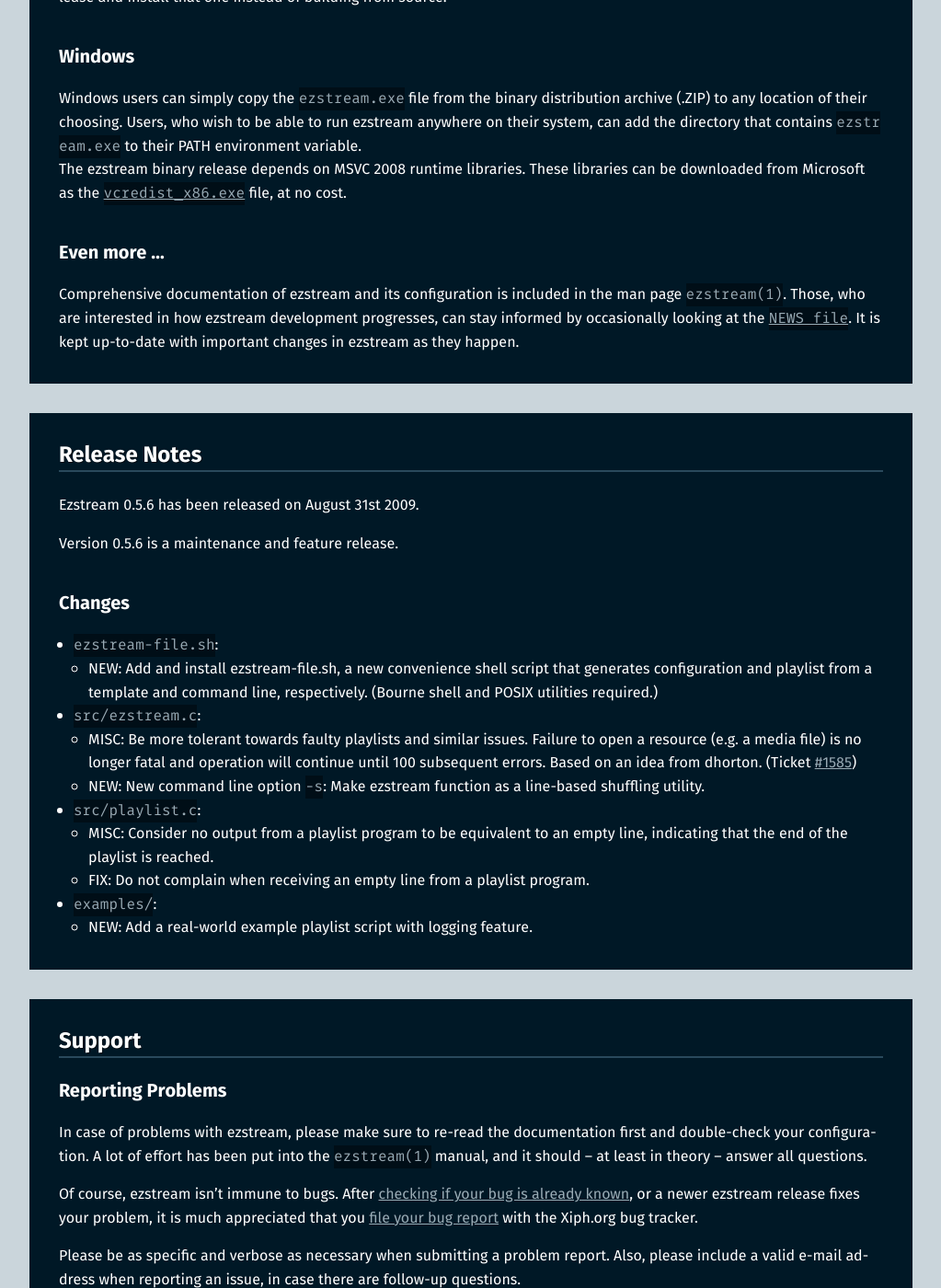
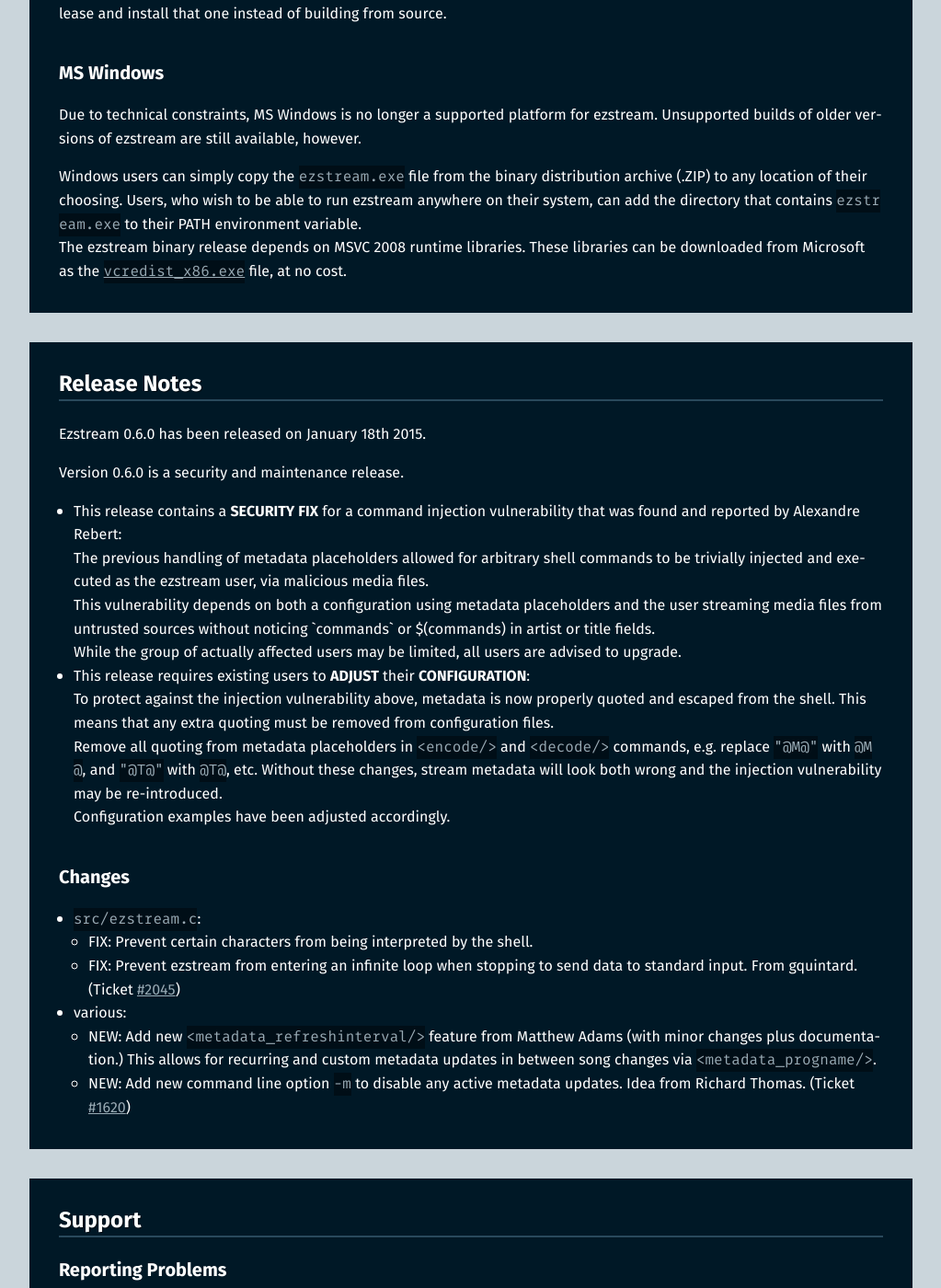
Before and after one commit to barionleg/Xipho, a Jekyll site: the page built from ezstream.md, in a window 1280 px wide and 1400 px high, scrolled down 1838 px. Shown: the whole window at 92% size, without its empty margins (128-1151 px from the left). Built offline with Jekyll 4.4.1, drawn with Linux system fonts in a browser that asks for light colours; some of the changed text lies outside the part shown.

Commit message:
Update for ezstream 0.6.0

```diff
--- a/ezstream.md
+++ b/ezstream.md
@@ -27,18 +27,20 @@ Ezstream is free software and licensed under the GNU General Public License.
 <div class="article" id="download" markdown="1">
 # Download
 
-## Latest version: 0.5.6
-[Changes](#changes)
+## Latest version: 0.6.0
 
 - Source .tar.gz (all platforms)
-  - [ezstream-0.5.6.tar.gz](http://downloads.xiph.org/releases/ezstream/ezstream-0.5.6.tar.gz)
-  - MD5: 1be68119d44fbe71454a901fa650a359
-- MS Windows binary (32bit)
-  - [ezstream-0.5.6-win32.zip](http://downloads.xiph.org/releases/ezstream/ezstream-0.5.6-win32.zip)
-  - MD5: 19c6f28c2de81e6e2fa3e0ed914e6696
+  - [ezstream-0.6.0.tar.gz](http://downloads.xiph.org/releases/ezstream/ezstream-0.6.0.tar.gz)
+  - SHA256: `f86eb8163b470c3acbc182b42406f08313f85187bd9017afb8b79b02f03635c9`
+
+## Older releases
 
 Older releases can be found at
 [downloads.xiph.org/releases/ezstream](http://downloads.xiph.org/releases/ezstream/).
+
+The last official build for MS Windows is available here:
+[ezstream-0.5.6-win32.zip](http://downloads.xiph.org/releases/ezstream/ezstream-0.5.6-win32.zip)
+(MD5: `19c6f28c2de81e6e2fa3e0ed914e6696`).
 </div>
 
 <div class="article" id="further-information" markdown="1">
@@ -71,7 +73,11 @@ It might be a good idea to check whether the operating system vendor
 provides a binary package of a recent ezstream release and install that
 one instead of building from source.
 
-## Windows
+## MS Windows
+
+Due to technical constraints, MS Windows is no longer a supported platform for
+ezstream. Unsupported builds of older versions of ezstream are still
+available, however.
 
 Windows users can simply copy the `ezstream.exe` file from the binary
 distribution archive (.ZIP) to any location of their choosing. Users, who wish
@@ -81,41 +87,55 @@ The ezstream binary release depends on MSVC 2008 runtime libraries.
 These libraries can be downloaded from Microsoft as the
 [`vcredist_x86.exe`](http://www.microsoft.com/DOWNLOADS/details.aspx?familyid=A5C84275-3B97-4AB7-A40D-3802B2AF5FC2)
 file, at no cost.
-
-## Even more ...
-
-Comprehensive documentation of ezstream and its configuration is included in the man page `ezstream(1)`.
-Those, who are interested in how ezstream development progresses, can stay informed by occasionally
-looking at the [`NEWS file`](http://svn.xiph.org/trunk/ezstream/NEWS). It is kept up-to-date with
-important changes in ezstream as they happen.
 </div>
 
 <div class="article" id="release-notes" markdown="1">
 # Release Notes
-Ezstream 0.5.6 has been released on August 31st 2009.
+Ezstream 0.6.0 has been released on January 18th 2015.
 
-Version 0.5.6 is a maintenance and feature release.
+Version 0.6.0 is a security and maintenance release.
+
+- This release contains a **SECURITY FIX** for a command injection
+  vulnerability that was found and reported by Alexandre Rebert:
+
+  The previous handling of metadata placeholders allowed for arbitrary shell
+  commands to be trivially injected and executed as the ezstream user, via
+  malicious media files.
+
+  This vulnerability depends on both a configuration using metadata
+  placeholders and the user streaming media files from untrusted sources
+  without noticing \`commands\` or $(commands) in artist or title fields.
+
+  While the group of actually affected users may be limited, all users are
+  advised to upgrade.
+
+- This release requires existing users to **ADJUST** their **CONFIGURATION**:
+
+  To protect against the injection vulnerability above, metadata is now
+  properly quoted and escaped from the shell. This means that any extra
+  quoting must be removed from configuration files.
+
+  Remove all quoting from metadata placeholders in `<encode/>` and `<decode/>`
+  commands, e.g. replace `"@M@"` with `@M@`, and `"@T@"` with `@T@`, etc.
+  Without these changes, stream metadata will look both wrong and the injection
+  vulnerability may be re-introduced.
+
+  Configuration examples have been adjusted accordingly.
 
 ## Changes
 
-- `ezstream-file.sh`:
-  - NEW: Add and install ezstream-file.sh, a new convenience shell
-    script that generates configuration and playlist from a template and
-    command line, respectively. (Bourne shell and POSIX utilities required.)
 - `src/ezstream.c`:
-  - MISC: Be more tolerant towards faulty playlists and similar issues.
-    Failure to open a resource (e.g. a media file) is no longer fatal and
-    operation will continue until 100 subsequent errors.
-    Based on an idea from dhorton.
-    (Ticket [#1585](https://trac.xiph.org/ticket/1585))
-  - NEW: New command line option `-s`: Make ezstream function as a line-based
-    shuffling utility.
-- `src/playlist.c`:
-  - MISC: Consider no output from a playlist program to be equivalent
-    to an empty line, indicating that the end of the playlist is reached.
-  - FIX: Do not complain when receiving an empty line from a playlist program.
-- `examples/`:
-  - NEW: Add a real-world example playlist script with logging feature.
+  - FIX: Prevent certain characters from being interpreted by the shell.
+  - FIX: Prevent ezstream from entering an infinite loop when stopping to send
+    data to standard input. From gquintard.
+    (Ticket [#2045](https://trac.xiph.org/ticket/2045))
+- various:
+  - NEW: Add new `<metadata_refreshinterval/>` feature from Matthew Adams (with
+    minor changes plus documentation.) This allows for recurring and custom
+    metadata updates in between song changes via `<metadata_progname/>`.
+  - NEW: Add new command line option `-m` to disable any active metadata
+    updates. Idea from Richard Thomas.
+    (Ticket [#1620](https://trac.xiph.org/ticket/1620))
 </div>
 
 <div class="article" id="support" markdown="1">
```
Also changed, not shown: other parts of ezstream.md (+1 -1 lines).
